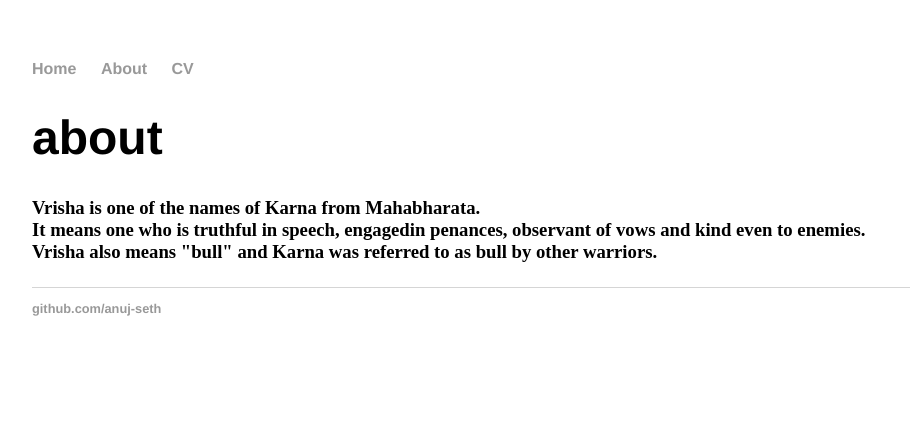
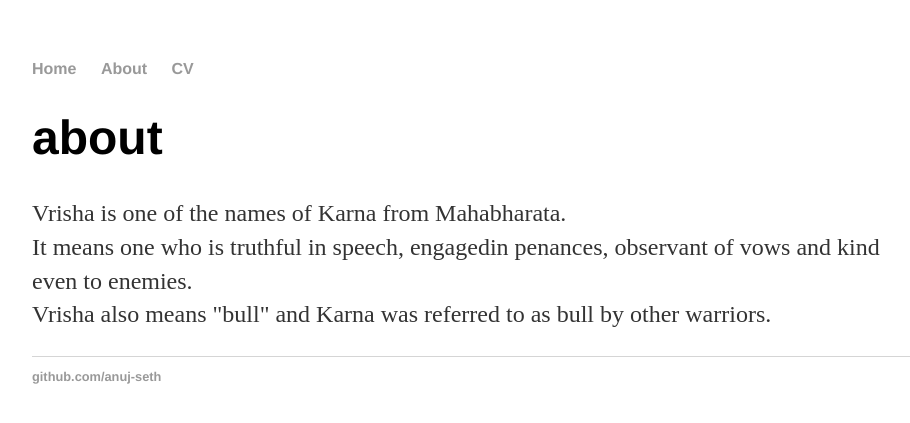
Before and after one commit to anuj-seth/anuj-seth.github.io, a Jekyll site: the page built from about.html, in a window 1280 px wide. Shown: the top 423 px of the page, without its empty margins (160-1070 px from the left). Built offline with Jekyll 4.4.1, drawn with Linux system fonts in a browser that asks for light colours.

Commit message:
another attempt at better html formatting

```diff
--- a/about.html
+++ b/about.html
@@ -4,7 +4,5 @@ title: about
 ---
 <h1>{{ page.title }}</h1>
 <p>
-    <h3>
-        Vrisha is one of the names of Karna from Mahabharata.<br>It means one who is truthful in speech, engagedin penances, observant of vows and kind even to enemies.<br>Vrisha also means "bull" and Karna was referred to as bull by other warriors.
-    </h3>
+    Vrisha is one of the names of Karna from Mahabharata.<br>It means one who is truthful in speech, engagedin penances, observant of vows and kind even to enemies.<br>Vrisha also means "bull" and Karna was referred to as bull by other warriors.
 </p>
```
